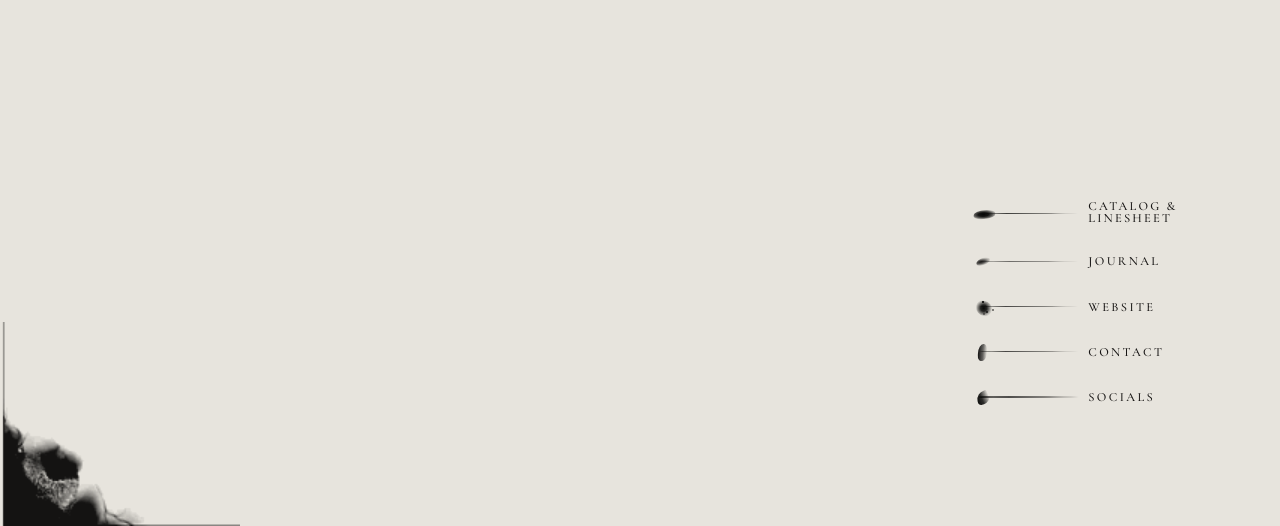
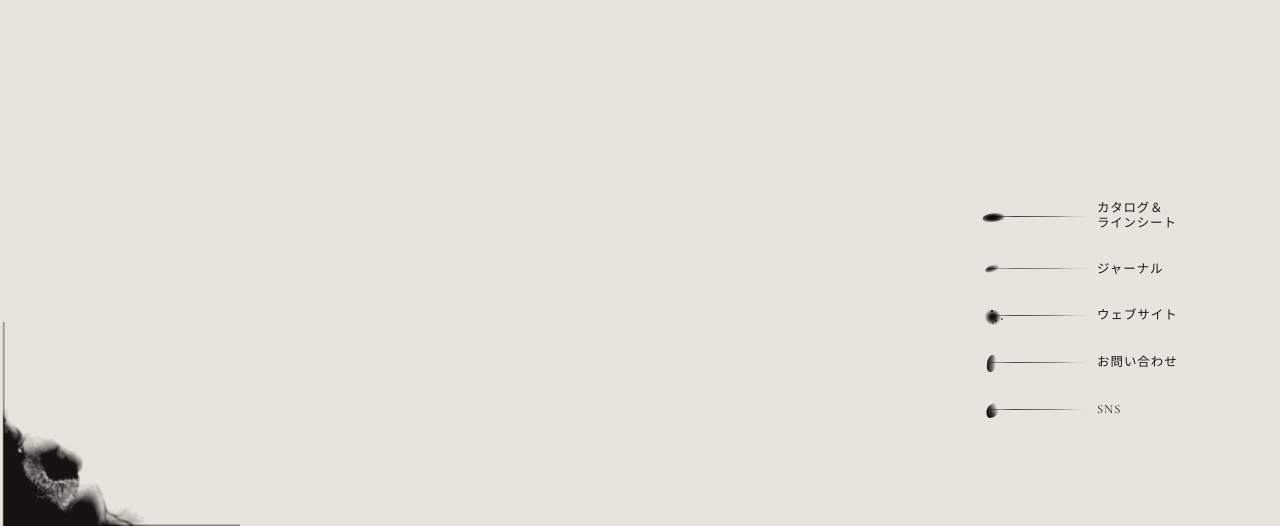
Before and after one commit to SayaliYadav123/sloop, a plain HTML site: page index.html in a window 1280 px wide. Shown: the part 274-800 px from the top of the page. Drawn offline with nearby package versions, Linux system fonts and the light colour scheme.

Commit message:
Japneese translation

```diff
--- a/index.html
+++ b/index.html
@@ -1,5 +1,5 @@
 <!DOCTYPE html>
-<html lang="en">
+<html lang="ja">
 <head>
   <meta charset="UTF-8" />
 
@@ -10,6 +10,10 @@
 
   <title>SLOOP</title>
 
+  <!-- =====================================================
+       FONTS
+  ====================================================== -->
+
   <link rel="preconnect" href="https://fonts.googleapis.com" />
 
   <link
@@ -19,7 +23,7 @@
   />
 
   <link
-    href="https://fonts.googleapis.com/css2?family=Cormorant+Garamond:wght@300;400;500;600&display=swap"
+    href="https://fonts.googleapis.com/css2?family=Cormorant+Garamond:wght@300;400;500;600&family=Noto+Serif+JP:wght@300;400;500&display=swap"
     rel="stylesheet"
   />
 
@@ -53,8 +57,14 @@
     }
 
     body {
-      font-family: "Cormorant Garamond", Georgia, serif;
+      font-family:
+        "Cormorant Garamond",
+        "Noto Serif JP",
+        Georgia,
+        serif;
+
       color: var(--ink);
+
       overflow-x: hidden;
     }
 
@@ -72,6 +82,7 @@
       position: relative;
 
       width: 100%;
+
       min-height: 100vh;
       min-height: 100svh;
 
@@ -125,9 +136,6 @@
     .brand {
       position: absolute;
 
-      /*
-       * Exact reference positioning
-       */
       left: 30%;
 
       top: 22.3%;
@@ -168,6 +176,11 @@
     ====================================================== */
 
     .brand-name {
+      font-family:
+        "Cormorant Garamond",
+        Georgia,
+        serif;
+
       font-size: 0.80rem;
 
       font-weight: 500;
@@ -189,9 +202,6 @@
     .nav {
       position: absolute;
 
-      /*
-       * RIGHT-SIDE POSITION
-       */
       right: 5.5%;
 
       top: 51.5%;
@@ -203,9 +213,10 @@
       align-items: flex-start;
 
       /*
-       * Reduced negative vertical space.
+       * Increased spacing between each
+       * navigation item.
        */
-      gap: 1.15rem;
+      gap: 1.5rem;
 
       width: max-content;
 
@@ -226,10 +237,6 @@
 
       justify-content: flex-start;
 
-      /*
-       * Fixed relationship between ink
-       * and text.
-       */
       gap: 0.55rem;
 
       width: max-content;
@@ -261,53 +268,43 @@
     .nav-label {
       display: block;
 
-      /*
-       * Smaller editorial size.
-       */
+      font-family:
+        "Noto Serif JP",
+        "Cormorant Garamond",
+        Georgia,
+        serif;
+
       font-size: 0.61rem;
 
-      font-weight: 500;
+      font-weight: 400;
 
       line-height: 1.05;
 
-      /*
-       * Reduced letter spacing.
-       */
-      letter-spacing: 0.10rem;
-
-      text-transform: uppercase;
+      letter-spacing: 0.055rem;
 
       text-align: left;
 
       white-space: nowrap;
 
-      /*
-       * Keeps text vertically centered
-       * with the ink line.
-       */
       transform: translateY(-0.02rem);
     }
 
 
     /* =====================================================
-       CATALOGUE TWO-LINE TEXT
+       CATALOGUE & LINESHEET
     ====================================================== */
 
     .nav-item:first-child .nav-label {
-      line-height: 0.95;
+      line-height: 1.18;
 
-      letter-spacing: 0.095rem;
+      letter-spacing: 0.045rem;
 
       transform: translateY(-0.08rem);
     }
 
 
     /* =====================================================
-       INK MARK CONTAINER
-
-       IMPORTANT:
-       All five marks have exactly the same
-       width and therefore remain aligned.
+       INK MARK
     ====================================================== */
 
     .nav-mark {
@@ -488,7 +485,7 @@
 
 
     /* =====================================================
-       WEBSITE
+       WEBSITE - SPLATTER
     ====================================================== */
 
     .nav-item:nth-child(3) .nav-mark {
@@ -632,7 +629,10 @@
         right: 8%;
         top: 59.5%;
 
-        gap: 1.7rem;
+        /*
+         * Increased vertical breathing space
+         */
+        gap: 1.8rem;
       }
 
       .nav-mark {
@@ -642,11 +642,11 @@
 
       .nav-label {
         font-size: 0.78rem;
-        letter-spacing: 0.15rem;
+        letter-spacing: 0.06rem;
       }
 
       .nav-item:first-child .nav-label {
-        letter-spacing: 0.14rem;
+        letter-spacing: 0.05rem;
       }
 
       .page::after {
@@ -680,7 +680,10 @@
         right: 7%;
         top: 57%;
 
-        gap: 1.5rem;
+        /*
+         * Increased spacing
+         */
+        gap: 1.65rem;
       }
 
       .nav-item {
@@ -694,7 +697,7 @@
 
       .nav-label {
         font-size: 0.69rem;
-        letter-spacing: 0.13rem;
+        letter-spacing: 0.055rem;
       }
 
       .page::after {
@@ -728,7 +731,10 @@
         right: 6%;
         top: 54%;
 
-        gap: 1.3rem;
+        /*
+         * More space between each item
+         */
+        gap: 2.0rem;
       }
 
       .nav-item {
@@ -742,11 +748,11 @@
 
       .nav-label {
         font-size: 0.66rem;
-        letter-spacing: 0.115rem;
+        letter-spacing: 0.05rem;
       }
 
       .nav-item:first-child .nav-label {
-        letter-spacing: 0.105rem;
+        letter-spacing: 0.045rem;
       }
 
       .page::after {
@@ -780,7 +786,10 @@
         right: 5.5%;
         top: 51.5%;
 
-        gap: 1.15rem;
+        /*
+         * Increased from 1.15rem to 1.5rem
+         */
+        gap: 2.0rem;
       }
 
       .nav-item {
@@ -794,11 +803,11 @@
 
       .nav-label {
         font-size: 0.61rem;
-        letter-spacing: 0.10rem;
+        letter-spacing: 0.045rem;
       }
 
       .nav-item:first-child .nav-label {
-        letter-spacing: 0.095rem;
+        letter-spacing: 0.04rem;
       }
 
       .page::after {
@@ -832,7 +841,11 @@
         right: 5%;
         top: 51%;
 
-        gap: 1rem;
+        /*
+         * Increased spacing while keeping
+         * the navigation compact.
+         */
+        gap: 2.0rem;
       }
 
       .nav-item {
@@ -846,7 +859,7 @@
 
       .nav-label {
         font-size: 0.57rem;
-        letter-spacing: 0.085rem;
+        letter-spacing: 0.04rem;
       }
 
       .page::after {
@@ -888,20 +901,23 @@
 
 
     <!-- ===================================================
-         NAVIGATION
+         JAPANESE NAVIGATION
     ==================================================== -->
 
     <nav
       class="nav"
-      aria-label="Main navigation"
+      aria-label="メインナビゲーション"
     >
+
+
+      <!-- CATALOGUE & LINESHEET -->
 
       <a
         class="nav-item"
         href="https://drive.google.com/drive/folders/1IR81Rx1yDNQZYB8iVKQafBD5qyWWlotR"
         target="_blank"
         rel="noopener noreferrer"
-        aria-label="Catalogue and Linesheet"
+        aria-label="カタログとラインシート"
       >
 
         <span
@@ -910,17 +926,19 @@
         ></span>
 
         <span class="nav-label">
-          Catalog &amp;<br />
-          Linesheet
+          カタログ＆<br>
+          ラインシート
         </span>
 
       </a>
 
 
+      <!-- JOURNAL -->
+
       <a
         class="nav-item"
         href="https://slooplife.com/ja/blogs/news"
-        aria-label="Journal"
+        aria-label="ジャーナル"
       >
 
         <span
@@ -929,18 +947,20 @@
         ></span>
 
         <span class="nav-label">
-          Journal
+          ジャーナル
         </span>
 
       </a>
 
+
+      <!-- WEBSITE -->
 
       <a
         class="nav-item"
         href="https://slooplife.com/ja"
         target="_blank"
         rel="noopener noreferrer"
-        aria-label="Website"
+        aria-label="ウェブサイト"
       >
 
         <span
@@ -949,16 +969,18 @@
         ></span>
 
         <span class="nav-label">
-          Website
+          ウェブサイト
         </span>
 
       </a>
 
 
+      <!-- CONTACT -->
+
       <a
         class="nav-item"
         href="https://slooplife.com/pages/partners-form"
-        aria-label="Contact"
+        aria-label="お問い合わせ"
       >
 
         <span
@@ -967,18 +989,20 @@
         ></span>
 
         <span class="nav-label">
-          Contact
+          お問い合わせ
         </span>
 
       </a>
 
+
+      <!-- SOCIALS -->
 
       <a
         class="nav-item"
         href="https://www.instagram.com/sloop_life?igsh=ejR5azdjcDducndz"
         target="_blank"
         rel="noopener noreferrer"
-        aria-label="Socials"
+        aria-label="SNS"
       >
 
         <span
@@ -987,10 +1011,11 @@
         ></span>
 
         <span class="nav-label">
-          Socials
+          SNS
         </span>
 
       </a>
+
 
     </nav>
 
```
